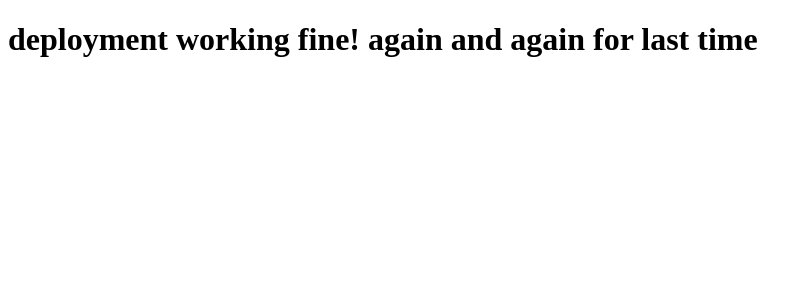
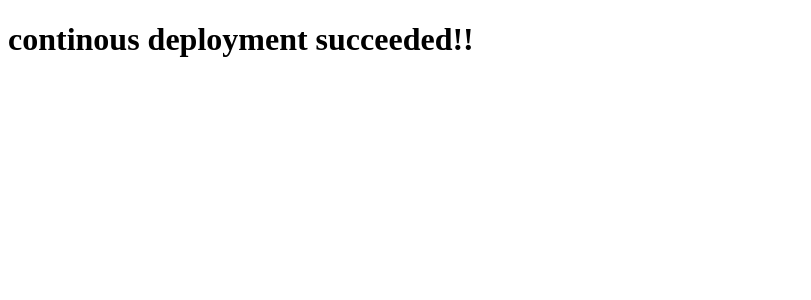
Before and after one commit to sachin7795/DemoApp, an Angular app: page / in a window 1280 px wide. Shown: the top 300 px of the page, without its empty margins (0-811 px from the left). Built offline with nearby package versions, Linux system fonts and the light colour scheme.

Commit message:
final commit

```diff
--- a/src/app/app.component.ts
+++ b/src/app/app.component.ts
@@ -6,5 +6,5 @@ import { Component } from '@angular/core';
   styleUrls: ['./app.component.css']
 })
 export class AppComponent {
-  title = 'deployment working fine! again and again for last time';
+  title = 'continous deployment succeeded!!';
 }
```
